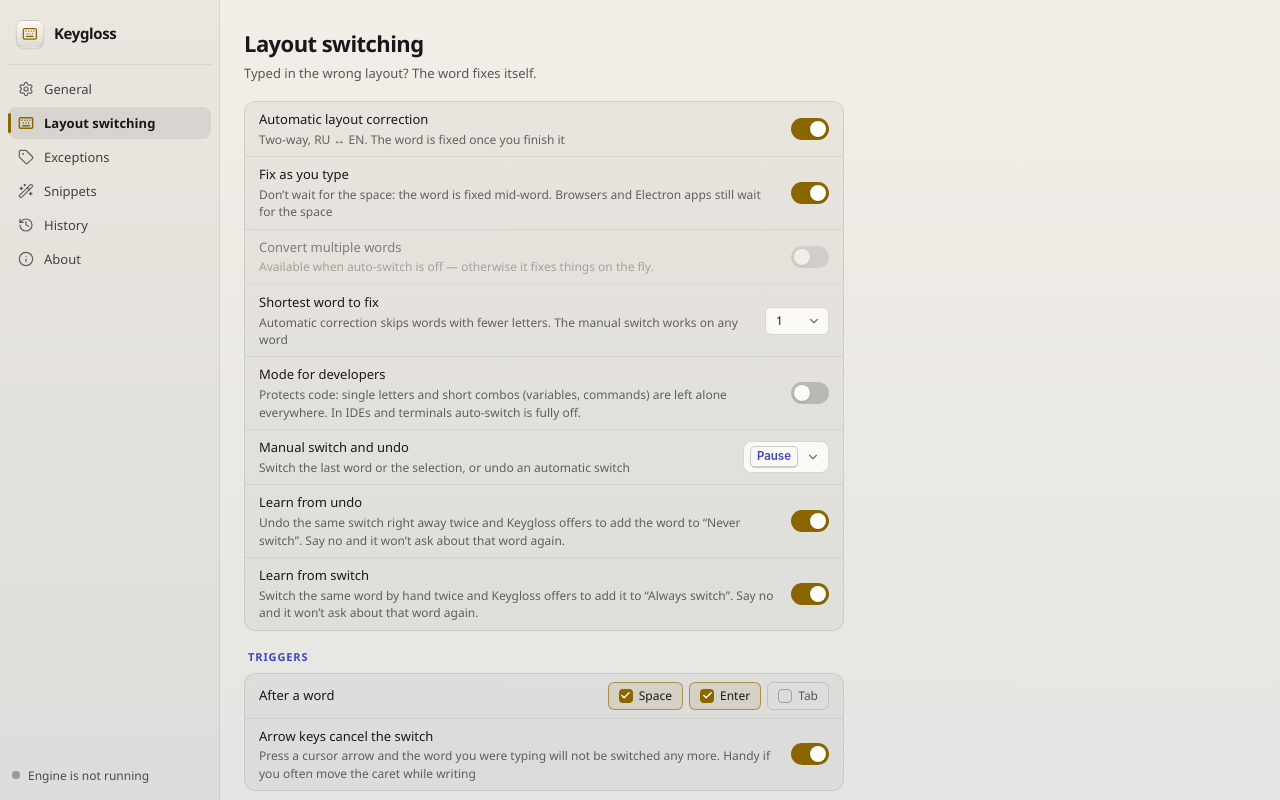
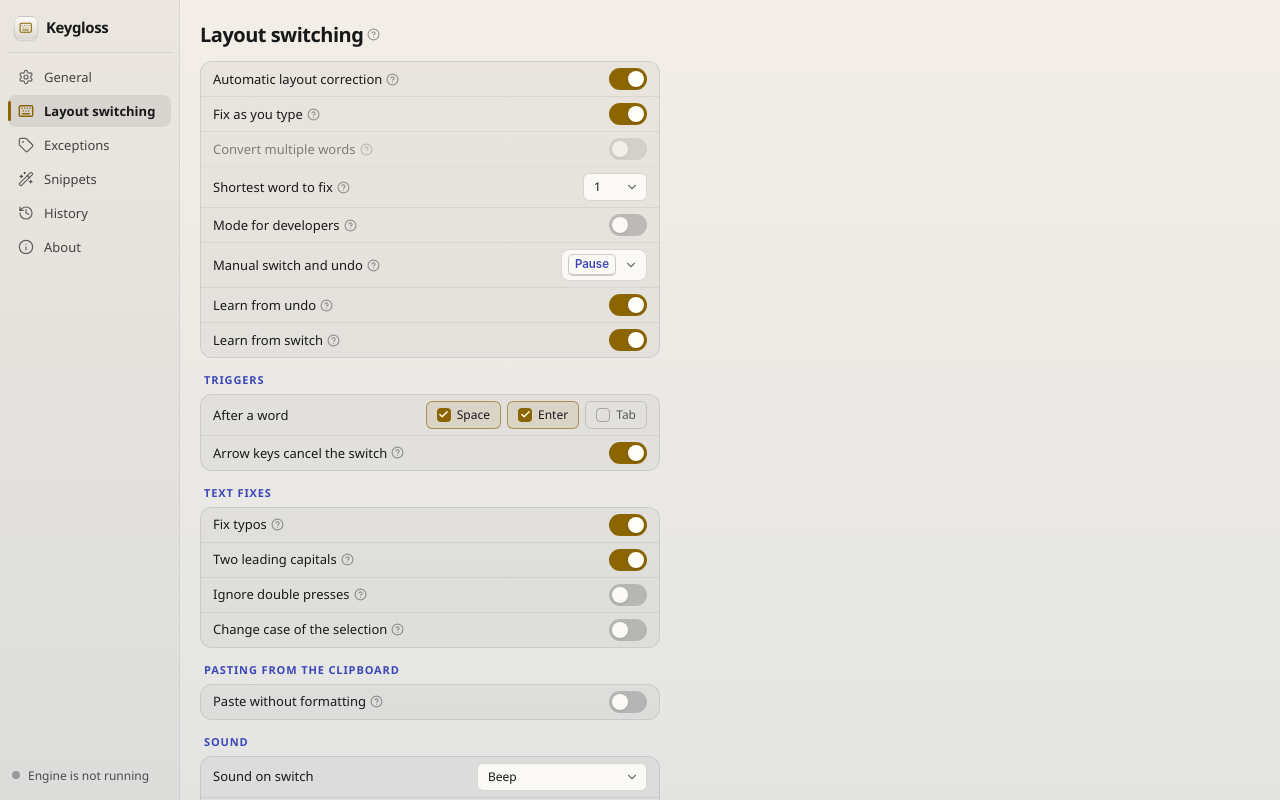
Before and after one commit to xArchange1/keygloss, a React (Vite) app: page / in a window 1280 px wide. Both pictures are taken after a click on the button "Layout switching". Built offline with nearby package versions, Linux system fonts and the light colour scheme.

Commit message:
Compact settings: move setting explanations into hover help popups
Explanations behind setting names now show in a themed popup when the
title or its ? icon is hovered or focused. Rows, titles and the nav are
tighter, the content column is 460px, and the settings window defaults to
680x560.

```diff
--- a/src/components/ui.tsx
+++ b/src/components/ui.tsx
@@ -1,27 +1,57 @@
-import { useId, type InputHTMLAttributes, type ReactNode } from "react";
-import { Check as CheckIcon, ChevronDown, X } from "lucide-react";
+import { useId, useState, type InputHTMLAttributes, type ReactNode } from "react";
+import { createPortal } from "react-dom";
+import { Check as CheckIcon, ChevronDown, CircleHelp, X } from "lucide-react";
 import { useTranslation } from "react-i18next";
 
 const cx = (...c: (string | false | null | undefined)[]) => c.filter(Boolean).join(" ");
 
-export function PageTitle({ title, sub }: { title: string; sub?: string }) {
+/** `children` followed by a "?"; hovering or focusing either shows `help` in a themed popup. */
+export function Help({ children, help }: { children: ReactNode; help?: ReactNode }) {
+  const id = useId();
+  const [at, setAt] = useState<{ left: number; top?: number; bottom?: number } | null>(null);
+  if (!help) return <>{children}</>;
+  const show = (e: { currentTarget: HTMLElement }) => {
+    const r = e.currentTarget.getBoundingClientRect();
+    const left = Math.max(8, Math.min(r.left, window.innerWidth - 288));
+    // Below the label, or above it when the bottom of the window is near.
+    setAt(r.bottom + 150 < window.innerHeight ? { left, top: r.bottom + 6 } : { left, bottom: window.innerHeight - r.top + 6 });
+  };
   return (
-    <header className="mb-[18px]">
-      <h1 className="text-[22px] font-semibold tracking-tight">{title}</h1>
-      {sub && <p className="mt-1 text-fg/70">{sub}</p>}
+    <span tabIndex={0} aria-describedby={at ? id : undefined} onMouseEnter={show} onFocus={show}
+      onMouseLeave={() => setAt(null)} onBlur={() => setAt(null)}
+      className="group inline-flex cursor-help items-center gap-1 rounded-sm">
+      <span>{children}</span>
+      <CircleHelp size={13} aria-hidden strokeWidth={2.2}
+        className="shrink-0 text-fg/40 transition-colors group-hover:text-detail group-focus-visible:text-detail" />
+      {at && createPortal(
+        <div id={id} role="tooltip" style={at}
+          className="kg-in pointer-events-none fixed z-50 w-max max-w-[280px] rounded-lg border border-fg/12 bg-raised px-3 py-2 text-[12px] leading-snug font-normal tracking-normal text-fg normal-case shadow-[0_8px_24px_rgb(0_0_0/0.22)]">
+          {help}
+        </div>,
+        document.body,
+      )}
+    </span>
+  );
+}
+
+export function PageTitle({ title, sub, help }: { title: string; sub?: string; help?: ReactNode }) {
+  return (
+    <header className="mb-3">
+      <h1 className="text-[20px] font-semibold tracking-tight"><Help help={help}>{title}</Help></h1>
+      {sub && <p className="mt-0.5 text-fg/70">{sub}</p>}
     </header>
   );
 }
 
 /** Small caps heading above a group of cards. */
 export function SectionTitle({ children }: { children: ReactNode }) {
-  return <h2 className="mt-[18px] mb-2 px-1 text-[11px] font-semibold tracking-[0.08em] text-detail uppercase">{children}</h2>;
+  return <h2 className="mt-3.5 mb-1.5 px-1 text-[11px] font-semibold tracking-[0.08em] text-detail uppercase">{children}</h2>;
 }
 
-export function BlockTitle({ title, sub }: { title: string; sub?: string }) {
+export function BlockTitle({ title, sub, help }: { title: string; sub?: string; help?: ReactNode }) {
   return (
-    <div className="mt-[18px] mb-2.5">
-      <h2 className="text-[15px] font-semibold">{title}</h2>
+    <div className="mt-4 mb-2">
+      <h2 className="text-[14px] font-semibold"><Help help={help}>{title}</Help></h2>
       {sub && <p className="mt-0.5 text-fg/70">{sub}</p>}
     </div>
   );
@@ -39,14 +69,14 @@ export function Card({ children, className }: { children: ReactNode; className?:
   );
 }
 
-/** A settings row: title and optional subtitle on the left, a control on the right. */
-export function Row({ title, sub, control, disabled, id }: {
-  title: ReactNode; sub?: ReactNode; control?: ReactNode; disabled?: boolean; id?: string;
+/** A settings row: title (with an optional `help` popup) and subtitle on the left, a control on the right. */
+export function Row({ title, sub, help, control, disabled, id }: {
+  title: ReactNode; sub?: ReactNode; help?: ReactNode; control?: ReactNode; disabled?: boolean; id?: string;
 }) {
   return (
-    <div className={cx("flex min-h-8 items-center gap-4 px-3.5 py-2", disabled && "opacity-50")}>
+    <div className={cx("flex min-h-8 items-center gap-3 px-3 py-1.5", disabled && "opacity-50")}>
       <div className="min-w-0 flex-1">
-        <div id={id} className="font-medium">{title}</div>
+        <div className="font-medium"><Help help={help}><span id={id}>{title}</span></Help></div>
         {sub && <div className="mt-0.5 text-[12px] text-fg/65">{sub}</div>}
       </div>
       {control && <div className="flex shrink-0 items-center">{control}</div>}
@@ -54,12 +84,12 @@ export function Row({ title, sub, control, disabled, id }: {
   );
 }
 
-export function SwitchRow({ title, sub, checked, onChange, disabled }: {
-  title: string; sub?: ReactNode; checked: boolean; onChange: (v: boolean) => void; disabled?: boolean;
+export function SwitchRow({ title, sub, help, checked, onChange, disabled }: {
+  title: string; sub?: ReactNode; help?: ReactNode; checked: boolean; onChange: (v: boolean) => void; disabled?: boolean;
 }) {
   const id = useId();
   return (
-    <Row id={id} title={title} sub={sub} disabled={disabled}
+    <Row id={id} title={title} sub={sub} help={help} disabled={disabled}
       control={<Toggle checked={checked} onChange={onChange} disabled={disabled} labelledBy={id} />} />
   );
 }
--- a/src/views/settings/GeneralPage.tsx
+++ b/src/views/settings/GeneralPage.tsx
@@ -72,7 +72,7 @@ export function GeneralPage() {
             ? <Button variant="primary" disabled={upd === "installing"} onClick={install}>{t("upd.install")}</Button>
             : <Button disabled={upd === "checking"} onClick={check}>{t("upd.check")}</Button>
         } />
-        <Row title={t("upd.channel")} sub={t("upd.channelSub")} control={
+        <Row title={t("upd.channel")} help={t("upd.channelSub")} control={
           <Segmented<UpdateChannel> value={s.updateChannel} label={t("upd.channel")}
             onChange={(updateChannel) => { update({ updateChannel }); setUpd("idle"); }}
             options={[
@@ -82,9 +82,9 @@ export function GeneralPage() {
         } />
         <SwitchRow title={t("upd.startup")} checked={s.updateCheckOnStartup}
           onChange={(updateCheckOnStartup) => update({ updateCheckOnStartup })} />
-        <SwitchRow title={t("upd.auto")} sub={t("upd.autoSub")} disabled={!s.updateCheckOnStartup}
+        <SwitchRow title={t("upd.auto")} help={t("upd.autoSub")} disabled={!s.updateCheckOnStartup}
           checked={s.autoUpdate} onChange={(autoUpdate) => update({ autoUpdate })} />
-        <SwitchRow title={t("upd.whatsNew")} sub={t("upd.whatsNewSub")} checked={s.showWhatsNew}
+        <SwitchRow title={t("upd.whatsNew")} help={t("upd.whatsNewSub")} checked={s.showWhatsNew}
           onChange={(showWhatsNew) => update({ showWhatsNew })} />
       </Card>
     </>
--- a/src/views/settings/HistoryPage.tsx
+++ b/src/views/settings/HistoryPage.tsx
@@ -39,7 +39,7 @@ export function HistoryPage() {
         <Lock size={13} className="mt-[3px] shrink-0 text-detail" />{t("hist.local")}
       </p>
       <Card className="mb-3">
-        <Row title={t("hist.auto")} sub={t("hist.autoSub")} control={
+        <Row title={t("hist.auto")} help={t("hist.autoSub")} control={
           <Segmented value={String(s.historyKeepDays)} label={t("hist.auto")}
             onChange={(v) => update({ historyKeepDays: Number(v) })}
             options={KEEP_DAYS.map((d) => ({ value: String(d), label: d ? t("hist.days", { count: d }) : t("hist.autoOff") }))} />
--- a/src/views/settings/SettingsView.tsx
+++ b/src/views/settings/SettingsView.tsx
@@ -60,9 +60,9 @@ export function SettingsView() {
 
   return (
     <div className="flex h-full">
-      <nav aria-label="Keygloss" className="flex w-[220px] shrink-0 flex-col border-r border-fg/[0.08] bg-fg/[0.03]">
-        <div className="flex items-center gap-2.5 px-4 pt-5 pb-4">
-          <Brand size={28} />
+      <nav aria-label="Keygloss" className="flex w-[180px] shrink-0 flex-col border-r border-fg/[0.08] bg-fg/[0.03]">
+        <div className="flex items-center gap-2 px-3.5 pt-4 pb-3">
+          <Brand size={24} />
           <span className="text-[15px] font-semibold tracking-tight">Keygloss</span>
         </div>
         <div className="mr-1.5 mb-2 ml-2 h-px bg-fg/[0.08]" />
@@ -82,7 +82,7 @@ export function SettingsView() {
         <StatusLine />
       </nav>
       <main ref={scroller} className="flex-1 overflow-x-hidden overflow-y-auto">
-        <div key={page} className="kg-in ml-6 w-[600px] pt-7 pb-10">
+        <div key={page} className="kg-in mx-5 w-[460px] pt-5 pb-8">
           {page === "switching" && <SwitchingPage />}
           {page === "exceptions" && <ExceptionsPage onOpenAmbiguous={() => setPage("ambiguous")} />}
           {page === "ambiguous" && <AmbiguousPage onBack={() => setPage("exceptions")} />}
--- a/src/views/settings/SnippetsPage.tsx
+++ b/src/views/settings/SnippetsPage.tsx
@@ -33,9 +33,9 @@ export function SnippetsPage() {
       {allOff && <Hint tone="warn">{t("snip.disabled")}</Hint>}
       <Hint>{t("snip.hint")}</Hint>
 
-      <BlockTitle title={t("snip.textsTitle")} sub={t("snip.textsSub")} />
+      <BlockTitle title={t("snip.textsTitle")} help={t("snip.textsSub")} />
       <Card>
-        <OptionalHotkey title={t("snip.pickOn")} sub={t("snip.pickHint")} target="snippetPick" field="snippetPickHotkey" />
+        <OptionalHotkey title={t("snip.pickOn")} help={t("snip.pickHint")} target="snippetPick" field="snippetPickHotkey" />
       </Card>
       <div className="mt-2.5">
         <PairEditor pairs={s.textSnippets} onChange={(textSnippets) => update({ textSnippets })}
--- a/src/views/settings/SwitchingPage.tsx
+++ b/src/views/settings/SwitchingPage.tsx
@@ -8,8 +8,8 @@ import { HotkeyPicker } from "../../components/HotkeyPicker";
 import { Button, Card, CheckPill, Hint, PageTitle, Row, SectionTitle, Select, SwitchRow } from "../../components/ui";
 
 /** Toggle row for an optional hotkey (null = off) plus its picker row while on. */
-export function OptionalHotkey({ title, sub, target, field }: {
-  title: string; sub: string; target: HotkeyTarget; field: "caseChangeHotkey" | "snippetPickHotkey";
+export function OptionalHotkey({ title, help, target, field }: {
+  title: string; help: string; target: HotkeyTarget; field: "caseChangeHotkey" | "snippetPickHotkey";
 }) {
   const { t } = useTranslation();
   const s = useSettings();
@@ -17,7 +17,7 @@ export function OptionalHotkey({ title, sub, target, field }: {
   const value = s[field];
   return (
     <>
-      <SwitchRow title={title} sub={sub} checked={!!value}
+      <SwitchRow title={title} help={help} checked={!!value}
         onChange={(on) => update({ [field]: on ? PRESETS[target][0] : null } as Partial<Settings>)} />
       {value && (
         <Row title={t("common.shortcut")}
@@ -51,28 +51,28 @@ export function SwitchingPage() {
 
   return (
     <>
-      <PageTitle title={t("switch.title")} sub={t("switch.sub")} />
+      <PageTitle title={t("switch.title")} help={t("switch.sub")} />
       <Card>
-        <SwitchRow title={t("switch.auto")} sub={t("switch.autoSub")} checked={s.autoEnabled}
+        <SwitchRow title={t("switch.auto")} help={t("switch.autoSub")} checked={s.autoEnabled}
           onChange={(v) => update({ autoEnabled: v })} />
-        <SwitchRow title={t("switch.live")} sub={t("switch.liveSub")} disabled={!s.autoEnabled}
+        <SwitchRow title={t("switch.live")} help={t("switch.liveSub")} disabled={!s.autoEnabled}
           checked={s.autoEnabled && s.liveFixEnabled} onChange={(v) => update({ liveFixEnabled: v })} />
         <SwitchRow title={t("switch.group")} disabled={s.autoEnabled}
-          sub={s.autoEnabled ? t("switch.groupAutoOff") : t("switch.groupSub")}
+          help={s.autoEnabled ? t("switch.groupAutoOff") : t("switch.groupSub")}
           checked={!s.autoEnabled && s.groupConvert} onChange={(v) => update({ groupConvert: v })} />
-        <Row title={t("switch.minLetters")} sub={t("switch.minLettersSub")} disabled={!s.autoEnabled} control={
+        <Row title={t("switch.minLetters")} help={t("switch.minLettersSub")} disabled={!s.autoEnabled} control={
           <Select value={String(s.autoMinLetters)} label={t("switch.minLetters")} className="w-[64px]"
             onChange={(v) => update({ autoMinLetters: Number(v) })}
             options={["1", "2", "3", "4", "5", "6"].map((n) => ({ value: n, label: n }))} />
         } />
-        <SwitchRow title={t("switch.dev")} sub={t("switch.devSub")} checked={s.developerMode}
+        <SwitchRow title={t("switch.dev")} help={t("switch.devSub")} checked={s.developerMode}
           onChange={(v) => update({ developerMode: v })} />
-        <Row title={t("switch.manual")} sub={t("switch.manualSub")}
+        <Row title={t("switch.manual")} help={t("switch.manualSub")}
           control={<HotkeyPicker target="manual" value={s.hotkey} label={t("switch.manual")}
             onChange={(hotkey) => update({ hotkey })} />} />
-        <SwitchRow title={t("switch.learn")} sub={t("switch.learnSub")} checked={s.learnOnUndoEnabled}
+        <SwitchRow title={t("switch.learn")} help={t("switch.learnSub")} checked={s.learnOnUndoEnabled}
           onChange={(v) => update({ learnOnUndoEnabled: v })} />
-        <SwitchRow title={t("switch.learnSwitch")} sub={t("switch.learnSwitchSub")} checked={s.learnOnSwitchEnabled}
+        <SwitchRow title={t("switch.learnSwitch")} help={t("switch.learnSwitchSub")} checked={s.learnOnSwitchEnabled}
           onChange={(v) => update({ learnOnSwitchEnabled: v })} />
       </Card>
 
@@ -85,24 +85,24 @@ export function SwitchingPage() {
             <CheckPill checked={s.triggerTab} onChange={(v) => update({ triggerTab: v })}>{t("keys.tab")}</CheckPill>
           </div>
         } />
-        <SwitchRow title={t("switch.arrows")} sub={t("switch.arrowsSub")} checked={s.arrowsCancel}
+        <SwitchRow title={t("switch.arrows")} help={t("switch.arrowsSub")} checked={s.arrowsCancel}
           onChange={(v) => update({ arrowsCancel: v })} />
       </Card>
 
       <SectionTitle>{t("switch.fixSection")}</SectionTitle>
       <Card>
-        <SwitchRow title={t("switch.typoFix")} sub={t("switch.typoFixSub")} checked={s.typoFix}
+        <SwitchRow title={t("switch.typoFix")} help={t("switch.typoFixSub")} checked={s.typoFix}
           onChange={(v) => update({ typoFix: v })} />
-        <SwitchRow title={t("switch.twoCaps")} sub={t("switch.twoCapsSub")} checked={s.twoCapsFix}
+        <SwitchRow title={t("switch.twoCaps")} help={t("switch.twoCapsSub")} checked={s.twoCapsFix}
           onChange={(v) => update({ twoCapsFix: v })} />
-        <SwitchRow title={t("switch.chatter")} sub={t("switch.chatterSub")} checked={s.dedupeChatter}
+        <SwitchRow title={t("switch.chatter")} help={t("switch.chatterSub")} checked={s.dedupeChatter}
           onChange={(v) => update({ dedupeChatter: v })} />
-        <OptionalHotkey title={t("switch.caseTitle")} sub={t("switch.caseSub")} target="caseChange" field="caseChangeHotkey" />
+        <OptionalHotkey title={t("switch.caseTitle")} help={t("switch.caseSub")} target="caseChange" field="caseChangeHotkey" />
       </Card>
 
       <SectionTitle>{t("switch.pasteSection")}</SectionTitle>
       <Card>
-        <SwitchRow title={t("switch.plain")} sub={t("switch.plainSub")} checked={s.plainPaste}
+        <SwitchRow title={t("switch.plain")} help={t("switch.plainSub")} checked={s.plainPaste}
           onChange={(v) => update({ plainPaste: v })} />
         {s.plainPaste && (
           <Row title={t("common.shortcut")}
@@ -123,13 +123,13 @@ export function SwitchingPage() {
             ]} />
         } />
         {s.sound === "custom" && (
-          <Row title={s.soundFile || t("switch.soundNoFile")} sub={t("switch.soundFileSub")}
+          <Row title={s.soundFile || t("switch.soundNoFile")} help={t("switch.soundFileSub")}
             control={<Button onClick={chooseFile}>{t("switch.soundChoose")}</Button>} />
         )}
         <Row id={volId} title={t("switch.volume")} disabled={s.sound === "off"} control={
           <div className="flex items-center gap-3">
             <input type="range" min={0} max={1} step={0.05} value={s.soundVolume} aria-labelledby={volId}
-              disabled={s.sound === "off"} className="w-44 cursor-pointer"
+              disabled={s.sound === "off"} className="w-36 cursor-pointer"
               onChange={(e) => { volumeMoved.current = true; update({ soundVolume: Number(e.target.value) }); }}
               onPointerUp={previewVolume} onKeyUp={previewVolume} />
             <span className="w-9 text-right text-[12px] text-fg/70 tabular-nums">{Math.round(s.soundVolume * 100)}%</span>
```
Also changed, not shown: src/views/settings/ExceptionsPage.tsx (+5 -5 lines), 1 other file (tests, documents, lock files or other folders).
